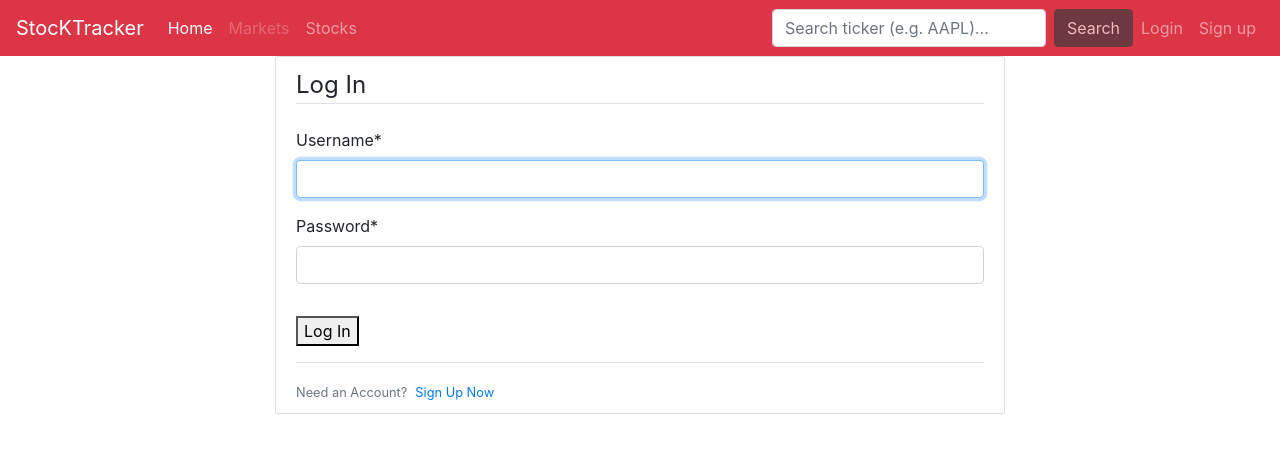
After one commit to alhigginsucf/project_04, a Django app: page /login/ in a window 1280 px wide. The commit adds this page. Shown: the top 453 px of the page. Run offline with Django 3.2, Linux system fonts and the light colour scheme; some libraries are stand-ins or nearby versions.

Commit message:
Added login and logout capabilities with user profiles.

```diff
--- a/djangostockapp/urls.py
+++ b/djangostockapp/urls.py
@@ -1,8 +1,11 @@
 from django.contrib import admin
+from django.contrib.auth import views as auth_views
 from django.urls import path, include
 
 
 urlpatterns = [
     path('admin/', admin.site.urls),
+    path('login/', auth_views.LoginView.as_view(template_name='login.html'), name='login'),
+    path('logout/', auth_views.LogoutView.as_view(template_name='logout.html'), name='logout'),
     path('', include('stocks.urls')),
 ]
--- a/stocks/static/css/style.css
+++ b/stocks/static/css/style.css
@@ -31,3 +31,11 @@
   .highcharts-data-table tr:hover {
     background: #f1f7ff;
   }
+
+  .content-section {
+    background: #ffffff;
+    padding: 10px 20px;
+    border: 1px solid #dddddd;
+    border-radius: 3px;
+    margin-bottom: 20px;
+  }
--- /dev/null
+++ b/stocks/templates/base.html
@@ -0,0 +1,78 @@
+<!DOCTYPE html>
+<html lang="en">
+  <head>
+    <title>{% block title %}{% endblock %}</title>
+    <meta charset="utf-8" />
+    <link rel="stylesheet" href="https://maxcdn.bootstrapcdn.com/bootstrap/4.5.2/css/bootstrap.min.css"/>
+	{% load static %}
+	<link rel="stylesheet" href="{% static 'css/style.css' %}">
+  </head>
+  <body>
+    <nav class="navbar navbar-expand-md navbar-dark bg-danger">
+				<a class="navbar-brand" href="{% url 'index' %}">StocKTracker</a>
+				<button class="navbar-toggler" type="button" data-toggle="collapse" data-target="#navbarsExampleDefault" aria-controls="navbarsExampleDefault" aria-expanded="false" aria-label="Toggle navigation">
+				<span class="navbar-toggler-icon"></span>
+				</button>
+				<div class="collapse navbar-collapse" id="navbarsExampleDefault">
+					<ul class="navbar-nav mr-auto">
+						<li class="nav-item active">
+							<a class="nav-link" href="{% url 'index' %}">Home <span class="sr-only">(current)</span></a>
+						</li>
+						<li class="nav-item">
+							<a class="nav-link disabled" href="#">Markets</a>
+						</li>
+						<li class="nav-item">
+							<a class="nav-link" href="{% url 'index' %}">Stocks</a>
+						</li>
+					</ul>
+					<form class="form-inline my-2 my-lg-0">
+							<input class="form-control mr-sm-2" type="text" placeholder="Search ticker (e.g. AAPL)..." aria-label="Search">
+							<button class="btn btn-dark my-2 my-sm-0 disabled" type="submit">Search</button>
+					</form>
+					<ul class="nav navbar-nav justify-content-end">
+						{% if user.is_authenticated %}
+							<li class="nav-item">
+							<a class="nav-link" href="{% url 'profile' %}">Profile</a>
+						</li>
+						<li class="nav-item">
+							<a class="nav-link" href="{% url 'logout' %}">Logout</a>
+						</li>
+						{% else %}
+						<li class="nav-item">
+							<a class="nav-link" href="{% url 'login' %}">Login</a>
+						</li>
+						<li class="nav-item">
+							<a class="nav-link" href="{% url 'register' %}">Sign up</a>
+						</li>
+						{% endif %}
+					</ul>
+
+				</div>
+			</nav>
+    <main role="main" class="container">
+		<div class="row">
+			<div class="col-md-8 offset-2">
+				{% if messages %}
+					{% for message in messages %}
+						<div class="alert alert-{{ message.tags }}">
+							{{ message }}
+						</div>
+					{% endfor %}
+				{% endif %}
+
+      {% block content %}
+        Site content here
+      {% endblock %}
+	  		</div>
+		</div>
+    </main>
+	<script src="https://ajax.googleapis.com/ajax/libs/jquery/3.5.1/jquery.min.js"></script>
+    <script src="https://cdnjs.cloudflare.com/ajax/libs/popper.js/1.16.0/umd/popper.min.js"></script>
+    <script src="https://maxcdn.bootstrapcdn.com/bootstrap/4.5.2/js/bootstrap.min.js"></script>
+	<script src="https://code.highcharts.com/highcharts.js"></script>
+	<script src="https://code.highcharts.com/modules/series-label.js"></script>
+	<script src="https://code.highcharts.com/modules/exporting.js"></script>
+	<script src="https://code.highcharts.com/modules/export-data.js"></script>
+	<script src="https://code.highcharts.com/modules/accessibility.js"></script>
+  </body>
+</html>
--- /dev/null
+++ b/stocks/templates/login.html
@@ -0,0 +1,21 @@
+{% extends "base.html" %}
+{% load crispy_forms_tags %}
+{% block content %}
+<div class="content-section">
+    <form method="POST">
+        {% csrf_token %}
+        <fieldset class="form-group">
+            <legend class="border-bottom mb-4">Log In</legend>
+            {{ form|crispy }}
+        </fieldset>
+        <div class="form-group">
+            <button class"btn btn-outline-info" type="submit">Log In</button>
+        </div>
+    </form>
+    <div class="border-top pt-3">
+        <small class="text-muted">
+             Need an Account?<a class="ml-2" href="{% url 'register' %}">Sign Up Now</a>
+        </small>
+    </div>
+</div>
+{% endblock content %}
--- a/stocks/urls.py
+++ b/stocks/urls.py
@@ -5,7 +5,8 @@ from django.conf.urls.static import static
 
 
 urlpatterns = [
+    path('', views.index, name='index'),
     path('<str:tid>', views.ticker, name='ticker'),
     path('register/', views.register, name='register'),
-    path('', views.index, name='index'),
+    path('profile/', views.profile, name='profile'),
 ] + static(settings.STATIC_URL, document_root=settings.STATIC_ROOT)
```
Also changed, not shown: djangostockapp/settings.py (+7 -2 lines), stocks/templates/index.html (added, +15 -0 lines), stocks/templates/logout.html (added, +12 -0 lines), stocks/templates/profile.html (added, +8 -0 lines), stocks/templates/register.html (added, +21 -0 lines), stocks/templates/ticker.html (added, +25 -0 lines), stocks/views.py (+7 -2 lines).
